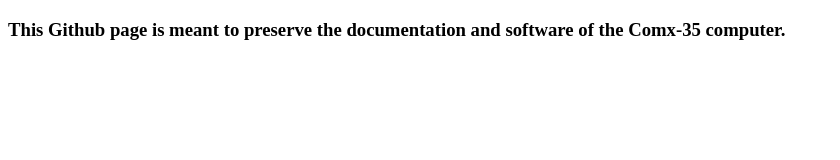
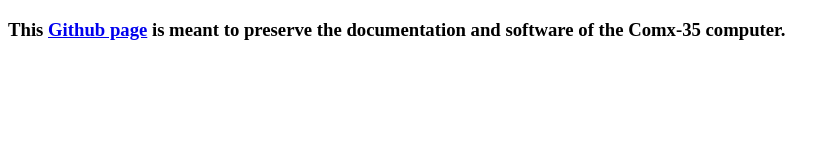
Before and after one commit to marvinvis/comx-35, a plain HTML site: page docs/index.html in a window 1280 px wide. Shown: the whole page, without its empty margins (0-840 px from the left). Drawn offline with Linux system fonts and the light colour scheme.

Commit message:
Update index.html

```diff
--- a/docs/index.html
+++ b/docs/index.html
@@ -4,6 +4,6 @@
     <title>Comx-35 Preservation Project</title>
   </head>
   <body>
-    <h3>This Github page is meant to preserve the documentation and software of the Comx-35 computer.</h3>
+    <h3>This <a href="https://github.com/marvinvis/comx-35">Github page</a> is meant to preserve the documentation and software of the Comx-35 computer.</h3>
   </body>
 </html>
```
